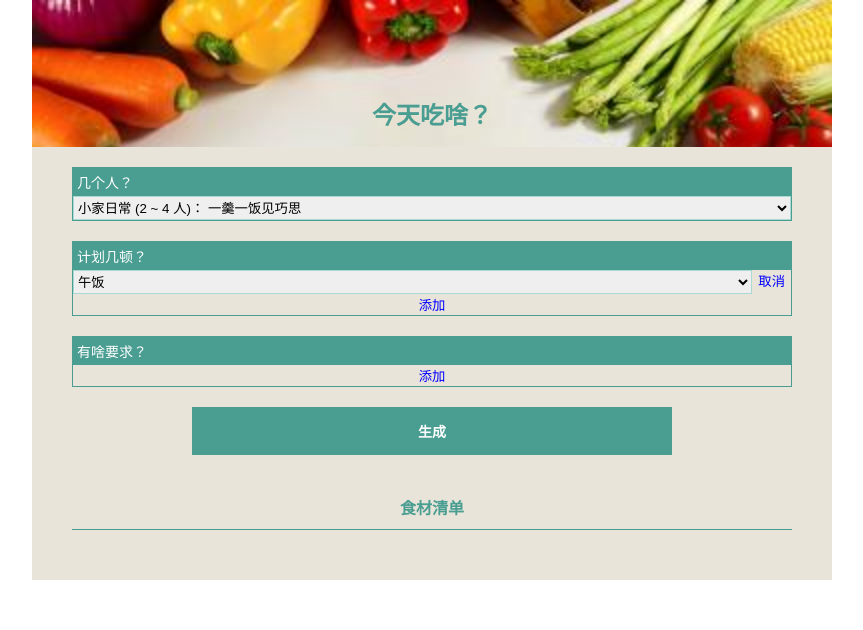
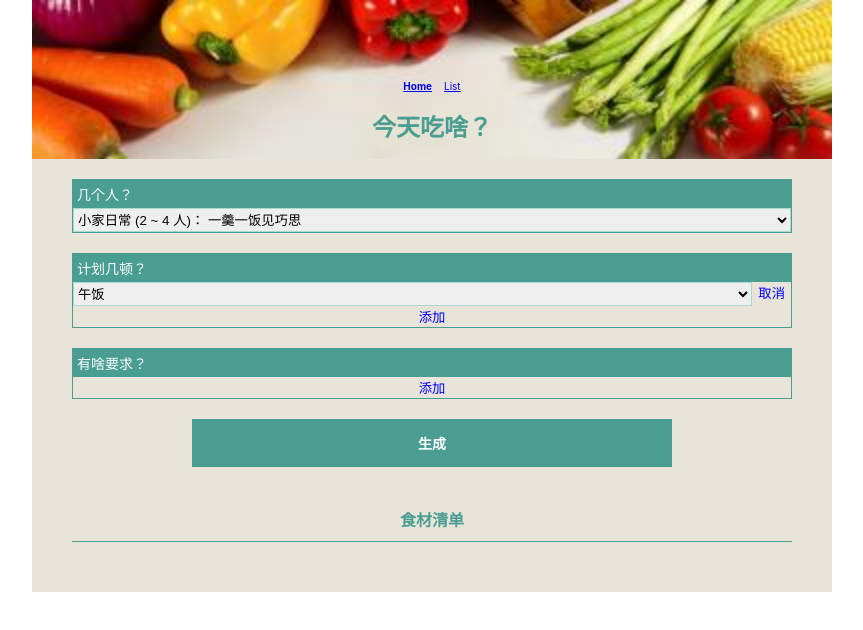
Before and after one commit to utopia2046/menu4today, a React app: page / in a window 1280 px wide. Shown: the top 630 px of the page, without its empty margins (96-959 px from the left). Built offline with nearby package versions, Linux system fonts and the light colour scheme.

Commit message:
add router and navigation

```diff
--- a/package.json
+++ b/package.json
@@ -44,6 +44,7 @@
     "react-dev-utils": "^12.0.1",
     "react-dom": "^18.2.0",
     "react-refresh": "^0.11.0",
+    "react-router-dom": "^6.15.0",
     "resolve": "^1.20.0",
     "resolve-url-loader": "^4.0.0",
     "sass-loader": "^12.3.0",
--- a/src/index.js
+++ b/src/index.js
@@ -1,11 +1,14 @@
 import React from 'react';
 import ReactDOM from 'react-dom/client';
+import { BrowserRouter } from 'react-router-dom';
 import './res/index.css';
 import App from './ui/App';
 
 const root = ReactDOM.createRoot(document.getElementById('root'));
 root.render(
   <React.StrictMode>
-    <App />
+    <BrowserRouter>
+      <App />
+    </BrowserRouter>
   </React.StrictMode>
 );
--- a/src/recipesRepo.js
+++ b/src/recipesRepo.js
@@ -2,7 +2,7 @@ import { nanoid } from 'nanoid';
 import _ from 'underscore';
 import consts from './consts';
 import { breakfast } from './recipes/breakfast';
-import { homemade } from './recipes/home';
+import { homemade } from './recipes/homemade';
 import { porridge } from './recipes/porridge';
 import { rice } from './recipes/rice';
 import { wheat } from './recipes/wheat';
@@ -11,8 +11,7 @@ import { getRandomElementFromArray, getRandomElementsFromArray } from './utils';
 function getDishesList(sourceList, filters = []) {
     const filteredList = [];
 
-    for (let i = 0; i < sourceList.length; i++) {
-        let dish = sourceList[i];
+    sourceList.forEach((dish) => {
         let isFit = !dish.disabled;
 
         if (filters && (filters.length > 0)) {
@@ -24,7 +23,7 @@ function getDishesList(sourceList, filters = []) {
         if (isFit) {
             filteredList.push(dish);
         }
-    }
+    });
 
     return filteredList;
 }
--- a/src/res/App.css
+++ b/src/res/App.css
@@ -190,3 +190,15 @@
   width: 120px;
   font-size: 10px;
 }
+
+.nav {
+  font-size: 10px;
+}
+
+.nav a {
+  padding: 0 6px;
+}
+
+.current-path {
+  font-weight: bold;
+}
--- a/src/ui/App.js
+++ b/src/ui/App.js
@@ -1,136 +1,15 @@
-import { nanoid } from 'nanoid';
-import { useState } from 'react';
-import RecipesRepo from '../recipesRepo';
+import { Route, Routes } from 'react-router-dom';
 import '../res/App.css';
-import FilterEdit from './filterEdit';
-import IngredientsList from './ingredientsList';
-import MealSelection from './mealSelect';
-import Menu from './menu';
-import PeopleSelection from './peopleSelect';
+import Home from './home';
+import List from './list';
 
 function App() {
-    const [people, setPeople] = useState('small');
-    const [meals, setMeals] = useState([newMeal()]);
-    const [filters, setFilters] = useState([]);
-    const [menus, setMenus] = useState([]);
-    const [ingreds, setIngreds] = useState([]);
-
-    function generateMenu() {
-        const newMenus = RecipesRepo.getMeals(people, meals, filters);
-
-        setMenus(newMenus);
-
-        const newIngreds = RecipesRepo.getMenusIngredients(newMenus);
-
-        setIngreds(newIngreds);
-    }
-
-    function getPeople(option) {
-        setPeople(option);
-    }
-
-    // #region meal functions
-    function newMeal() {
-        return {
-            id: 'meal-' + nanoid(),
-            type: 'lunch'
-        }
-    }
-
-    function addMeal() {
-        setMeals([...meals, newMeal()]);
-    }
-
-    function updateMeal(id, newType) {
-        const updatedMeals = meals.map((meal) => {
-            if (id === meal.id) {
-                return { ...meal, type: newType };
-            }
-            return meal;
-        });
-
-        setMeals(updatedMeals);
-    }
-
-    function removeMeal(id) {
-        const remainingMeals = meals.filter((meal) => id !== meal.id);
-
-        setMeals(remainingMeals);
-    }
-    // #endregion meal functions
-
-    // #region filter functions
-    function newFilter() {
-        return {
-            id: 'filter-' + nanoid(),
-            by: 'byTitle',
-            op: 'contains',
-            value: ''
-        }
-    }
-
-    function addFilter() {
-        setFilters([...filters, newFilter()]);
-    }
-
-    function updateFilter(newFilter) {
-        const updatedFilters = filters.map((filter) => {
-            if (filter.id === newFilter.id) {
-                return newFilter;
-            }
-            return filter;
-        });
-
-        setFilters(updatedFilters);
-    }
-
-    function removeFilter(id) {
-        const remainingFilters = filters.filter((filter) => id !== filter.id);
-
-        setFilters(remainingFilters);
-    }
-    // #endregion filter functions
-
-    // render
     return (
-        <div className='App'>
-            <h1>今天吃啥？</h1>
-
-            <ul className='query-section'>
-                <li>
-                    <PeopleSelection
-                        people={people}
-                        onPeopleChange={getPeople}
-                    />
-                </li>
-                <li>
-                    <MealSelection
-                        meals={meals}
-                        onAddMeal={addMeal}
-                        onRemoveMeal={removeMeal}
-                        onUpdateMeal={updateMeal}
-                    />
-                </li>
-                <li>
-                    <FilterEdit
-                        filters={filters}
-                        onUpdateFilter={updateFilter}
-                        onAddFilter={addFilter}
-                        onRemoveFilter={removeFilter}
-                    />
-                </li>
-            </ul>
-
-            <button className='generate-button' onClick={generateMenu}>生成</button>
-
-            <div className='menu-section'>
-                <Menu menus={menus} />
-            </div>
-
-            <div className='ingredients-list-section'>
-                <IngredientsList ingreds={ingreds} />
-            </div>
-        </div>
+        <Routes>
+            <Route path='/' element={<Home />} />
+            <Route path='/list' element={<List />} />
+            <Route path="*" element={<Home />} />
+        </Routes>
     );
 }
 
--- /dev/null
+++ b/src/ui/home.js
@@ -0,0 +1,137 @@
+import { nanoid } from 'nanoid';
+import { useState } from 'react';
+import RecipesRepo from '../recipesRepo';
+import FilterEdit from './filterEdit';
+import IngredientsList from './ingredientsList';
+import MealSelection from './mealSelect';
+import Menu from './menu';
+import Nav from './nav';
+import PeopleSelection from './peopleSelect';
+
+export default function Home() {
+    const [people, setPeople] = useState('small');
+    const [meals, setMeals] = useState([newMeal()]);
+    const [filters, setFilters] = useState([]);
+    const [menus, setMenus] = useState([]);
+    const [ingreds, setIngreds] = useState([]);
+
+    function generateMenu() {
+        const newMenus = RecipesRepo.getMeals(people, meals, filters);
+
+        setMenus(newMenus);
+
+        const newIngreds = RecipesRepo.getMenusIngredients(newMenus);
+
+        setIngreds(newIngreds);
+    }
+
+    function getPeople(option) {
+        setPeople(option);
+    }
+
+    // #region meal functions
+    function newMeal() {
+        return {
+            id: 'meal-' + nanoid(),
+            type: 'lunch'
+        }
+    }
+
+    function addMeal() {
+        setMeals([...meals, newMeal()]);
+    }
+
+    function updateMeal(id, newType) {
+        const updatedMeals = meals.map((meal) => {
+            if (id === meal.id) {
+                return { ...meal, type: newType };
+            }
+            return meal;
+        });
+
+        setMeals(updatedMeals);
+    }
+
+    function removeMeal(id) {
+        const remainingMeals = meals.filter((meal) => id !== meal.id);
+
+        setMeals(remainingMeals);
+    }
+    // #endregion meal functions
+
+    // #region filter functions
+    function newFilter() {
+        return {
+            id: 'filter-' + nanoid(),
+            by: 'byTitle',
+            op: 'contains',
+            value: ''
+        }
+    }
+
+    function addFilter() {
+        setFilters([...filters, newFilter()]);
+    }
+
+    function updateFilter(newFilter) {
+        const updatedFilters = filters.map((filter) => {
+            if (filter.id === newFilter.id) {
+                return newFilter;
+            }
+            return filter;
+        });
+
+        setFilters(updatedFilters);
+    }
+
+    function removeFilter(id) {
+        const remainingFilters = filters.filter((filter) => id !== filter.id);
+
+        setFilters(remainingFilters);
+    }
+    // #endregion filter functions
+
+    // render
+    return (
+        <div className='App'>
+            <Nav />
+
+            <h1>今天吃啥？</h1>
+
+            <ul className='query-section'>
+                <li>
+                    <PeopleSelection
+                        people={people}
+                        onPeopleChange={getPeople}
+                    />
+                </li>
+                <li>
+                    <MealSelection
+                        meals={meals}
+                        onAddMeal={addMeal}
+                        onRemoveMeal={removeMeal}
+                        onUpdateMeal={updateMeal}
+                    />
+                </li>
+                <li>
+                    <FilterEdit
+                        filters={filters}
+                        onUpdateFilter={updateFilter}
+                        onAddFilter={addFilter}
+                        onRemoveFilter={removeFilter}
+                    />
+                </li>
+            </ul>
+
+            <button className='generate-button' onClick={generateMenu}>生成</button>
+
+            <div className='menu-section'>
+                <Menu menus={menus} />
+            </div>
+
+            <div className='ingredients-list-section'>
+                <IngredientsList ingreds={ingreds} />
+            </div>
+        </div>
+    );
+}
--- /dev/null
+++ b/src/ui/list.js
@@ -0,0 +1,10 @@
+import Nav from './nav';
+
+export default function List() {
+
+    return (
+        <div className='list'>
+            <Nav />
+        </div>
+    );
+}
--- /dev/null
+++ b/src/ui/nav.js
@@ -0,0 +1,14 @@
+import { useLocation } from 'react-router-dom';
+
+export default function Nav() {
+    const location = useLocation();
+    const { pathname } = location;
+    const isHome = pathname === '/';
+
+    return (
+        <div className='nav'>
+            <span><a href='/' className={isHome ? 'current-path' : null}>Home</a></span>
+            <span><a href='/list' className={isHome ? null : 'current-path'}>List</a></span>
+        </div>
+    );
+}
```
Also changed, not shown: src/recipes/homemade.js (renamed from src/recipes/home.js), 1 other file (tests, documents, lock files or other folders).
